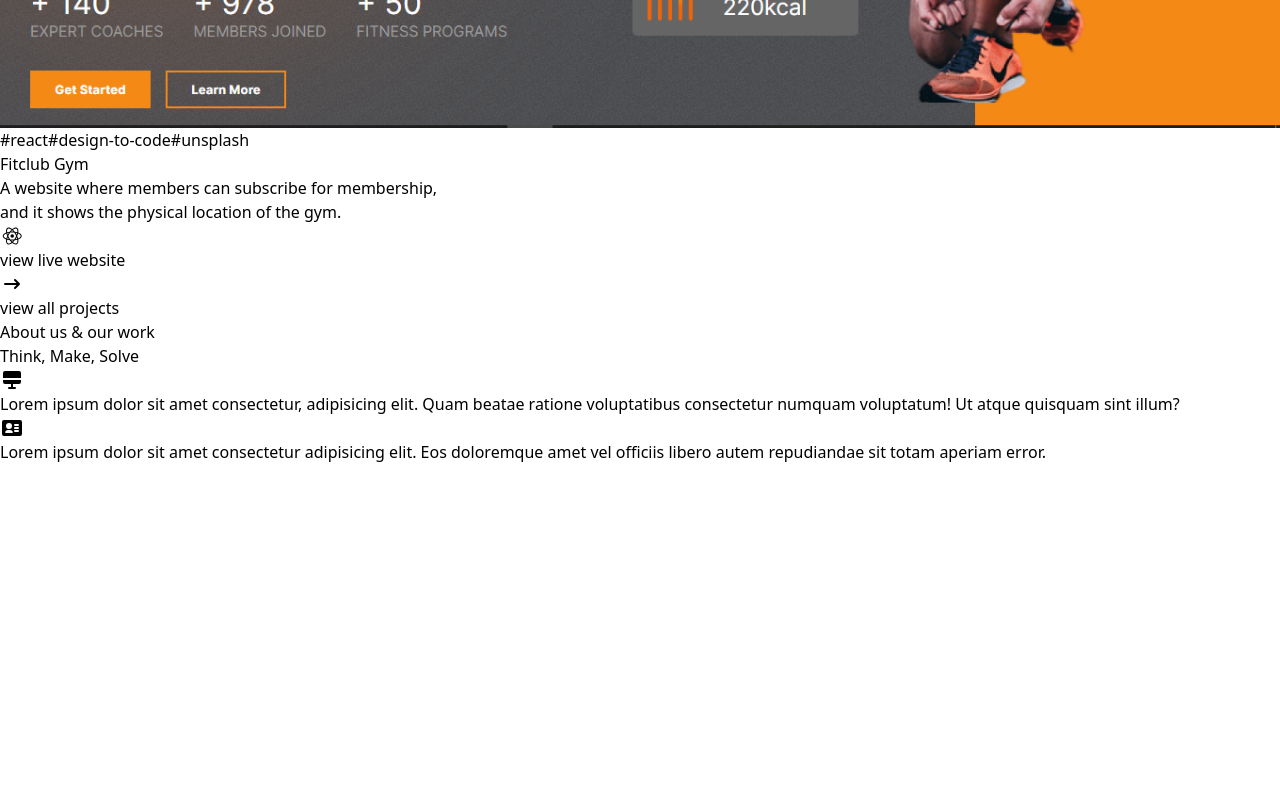
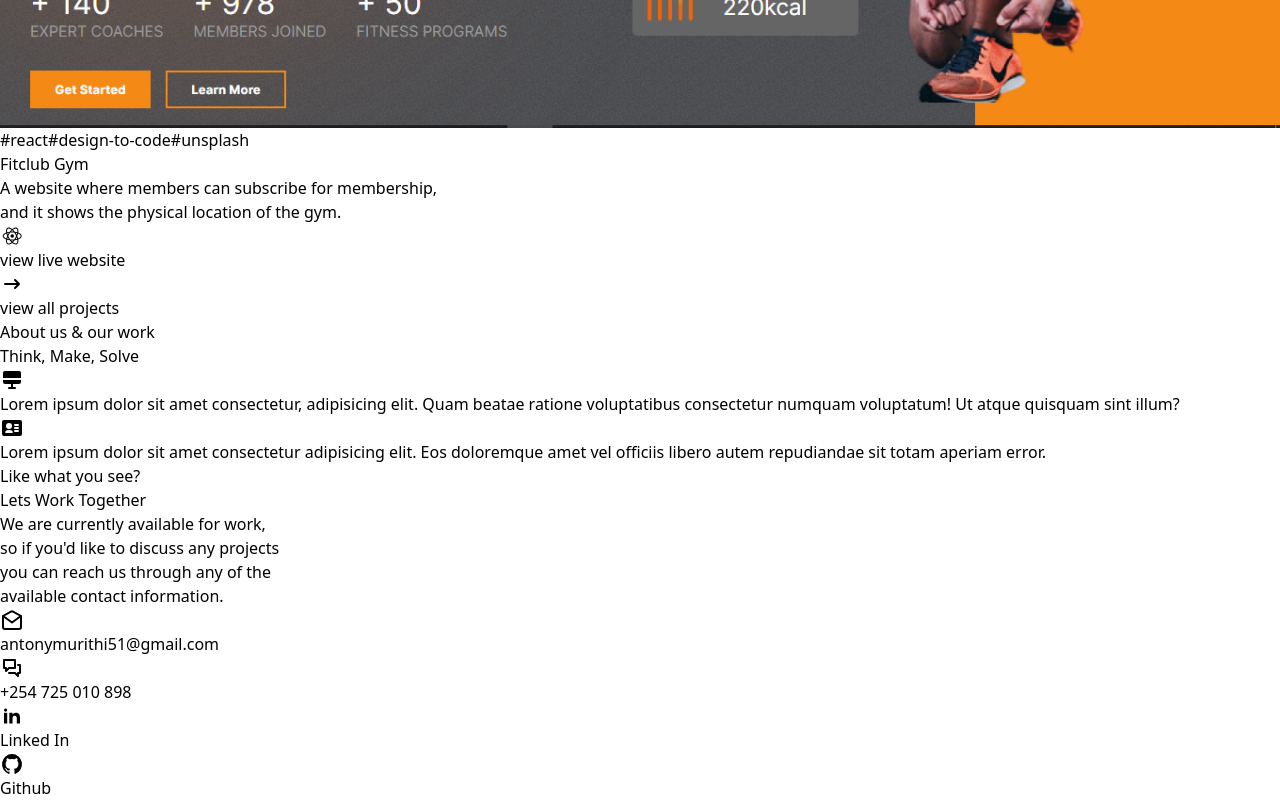
Before and after one commit to codewithAntony/Aleton-services, a React (Vite) app: page / in a window 1280 px wide. Shown: the part 2253-3053 px from the top of the page. Before the commit the page ends 2717 px from the top, so only its background shows below. Built offline with nearby package versions, Linux system fonts and the light colour scheme.

Commit message:
about components updates

```diff
--- a/src/components/About.jsx
+++ b/src/components/About.jsx
@@ -1,6 +1,6 @@
 function About() {
     return (
-        <div className="bg-[#FFD43A] py-[55px]">
+        <div className="bg-[#FFD43A] py-[80px]">
             <div className="w-full mx-auto p-3 max-w-6xl">
                 <div className="flex flex-col sm:flex-row sm:gap-[190px]">
                     <div className="w-full md:w-1/2 lg:w-2/3">
@@ -12,8 +12,8 @@
                         </h1>
                     </div>
                 </div>
-                <div className="flex flex-col sm:flex sm:flex-row sm:gap-[30px]">
-                    <div className="border border-gray-200 w-[320px] h-[180px] p-5 sm:w-[450px] sm:h-[220px] sm:p-10">
+                <div className="flex flex-col py-8  sm:flex sm:flex-row sm:gap-[40px]">
+                    <div className="border border-black w-[320px] h-[200px] mb-[30px] p-5 hover:bg-white sm:w-[500px] sm:h-[230px] sm:p-10">
                         <svg
                             className="w-6 h-6 text-gray-800 dark:text-white"
                             aria-hidden="true"
@@ -29,13 +29,13 @@
                                 clip-rule="evenodd"
                             />
                         </svg>
-                        <p>
+                        <p className="py-3">
                             Lorem ipsum dolor sit amet consectetur, adipisicing
                             elit. Quam beatae ratione voluptatibus consectetur
                             numquam voluptatum! Ut atque quisquam sint illum?
                         </p>
                     </div>
-                    <div className="border  border-gray-200 w-[320px] h-[180px] p-5 sm:w-[450px] sm:h-[220px] sm:p-10">
+                    <div className="border border-black w-[320px] h-[200px] p-5 sm:w-[500px] sm:h-[230px] sm:p-10 hover:bg-white">
                         <svg
                             className="w-6 h-6 text-gray-800 dark:text-white"
                             aria-hidden="true"
@@ -51,11 +51,108 @@
                                 clip-rule="evenodd"
                             />
                         </svg>
-                        <p>
+                        <p className="py-3">
                             Lorem ipsum dolor sit amet consectetur adipisicing
                             elit. Eos doloremque amet vel officiis libero autem
                             repudiandae sit totam aperiam error.
                         </p>
+                    </div>
+                </div>
+                <div className="bg-white py-[60px] my-[30px]">
+                    <div className="py-[10px] flex flex-col p-5">
+                        <h5 className="text-[#5359B9] font-semibold text-lg pb-[15px]">
+                            Like what you see?
+                        </h5>
+                        <h1 className="pb-[15px] text-black font-bold text-3xl">
+                            Lets Work Together
+                        </h1>
+                    </div>
+                    <div className="flex flex-col gap-7 sm:gap-[210px] p-3 sm:flex sm:flex-row sm:p-7">
+                        <p className="pl-2 text-gray-500 font-medium">
+                            We are currently available for work, <br /> so if
+                            you'd like to discuss any projects <br /> you can
+                            reach us through any of the <br /> available contact
+                            information.
+                        </p>
+                        <div className="flex flex-col gap-7">
+                            <div className="flex gap-5">
+                                <svg
+                                    className="w-[27px] h-[27px] text-[#5359B9] dark:text-white"
+                                    aria-hidden="true"
+                                    xmlns="http://www.w3.org/2000/svg"
+                                    width="24"
+                                    height="24"
+                                    fill="none"
+                                    viewBox="0 0 24 24"
+                                >
+                                    <path
+                                        stroke="currentColor"
+                                        strokeLinecap="round"
+                                        strokeLinejoin="round"
+                                        strokeWidth="2"
+                                        d="M21 8v11a2 2 0 0 1-2 2H5a2 2 0 0 1-2-2V8m18 0-8.029-4.46a2 2 0 0 0-1.942 0L3 8m18 0-9 6.5L3 8"
+                                    />
+                                </svg>
+                                <p>antonymurithi51@gmail.com</p>
+                            </div>
+                            <div className="flex gap-5">
+                                <svg
+                                    className="w-[27px] h-[27px] text-[#5359B9]  dark:text-white"
+                                    aria-hidden="true"
+                                    xmlns="http://www.w3.org/2000/svg"
+                                    width="24"
+                                    height="24"
+                                    fill="none"
+                                    viewBox="0 0 24 24"
+                                >
+                                    <path
+                                        stroke="currentColor"
+                                        strokeLinecap="round"
+                                        strokeLinejoin="round"
+                                        strokeWidth="2"
+                                        d="M9 17h6l3 3v-3h2V9h-2M4 4h11v8H9l-3 3v-3H4V4Z"
+                                    />
+                                </svg>
+                                <p>+254 725 010 898</p>
+                            </div>
+                            <div className="flex gap-5">
+                                <svg
+                                    className="w-[27px] h-[27px] text-[#5359B9] dark:text-white"
+                                    aria-hidden="true"
+                                    xmlns="http://www.w3.org/2000/svg"
+                                    width="24"
+                                    height="24"
+                                    fill="currentColor"
+                                    viewBox="0 0 24 24"
+                                >
+                                    <path
+                                        fill-rule="evenodd"
+                                        d="M12.51 8.796v1.697a3.738 3.738 0 0 1 3.288-1.684c3.455 0 4.202 2.16 4.202 4.97V19.5h-3.2v-5.072c0-1.21-.244-2.766-2.128-2.766-1.827 0-2.139 1.317-2.139 2.676V19.5h-3.19V8.796h3.168ZM7.2 6.106a1.61 1.61 0 0 1-.988 1.483 1.595 1.595 0 0 1-1.743-.348A1.607 1.607 0 0 1 5.6 4.5a1.601 1.601 0 0 1 1.6 1.606Z"
+                                        clip-rule="evenodd"
+                                    />
+                                    <path d="M7.2 8.809H4V19.5h3.2V8.809Z" />
+                                </svg>
+                                <p>Linked In</p>
+                            </div>
+                            <div className="flex gap-5">
+                                <svg
+                                    className="w-[27px] h-[27px] text-[#5359B9] dark:text-white"
+                                    aria-hidden="true"
+                                    xmlns="http://www.w3.org/2000/svg"
+                                    width="24"
+                                    height="24"
+                                    fill="currentColor"
+                                    viewBox="0 0 24 24"
+                                >
+                                    <path
+                                        fill-rule="evenodd"
+                                        d="M12.006 2a9.847 9.847 0 0 0-6.484 2.44 10.32 10.32 0 0 0-3.393 6.17 10.48 10.48 0 0 0 1.317 6.955 10.045 10.045 0 0 0 5.4 4.418c.504.095.683-.223.683-.494 0-.245-.01-1.052-.014-1.908-2.78.62-3.366-1.21-3.366-1.21a2.711 2.711 0 0 0-1.11-1.5c-.907-.637.07-.621.07-.621.317.044.62.163.885.346.266.183.487.426.647.71.135.253.318.476.538.655a2.079 2.079 0 0 0 2.37.196c.045-.52.27-1.006.635-1.37-2.219-.259-4.554-1.138-4.554-5.07a4.022 4.022 0 0 1 1.031-2.75 3.77 3.77 0 0 1 .096-2.713s.839-.275 2.749 1.05a9.26 9.26 0 0 1 5.004 0c1.906-1.325 2.74-1.05 2.74-1.05.37.858.406 1.828.101 2.713a4.017 4.017 0 0 1 1.029 2.75c0 3.939-2.339 4.805-4.564 5.058a2.471 2.471 0 0 1 .679 1.897c0 1.372-.012 2.477-.012 2.814 0 .272.18.592.687.492a10.05 10.05 0 0 0 5.388-4.421 10.473 10.473 0 0 0 1.313-6.948 10.32 10.32 0 0 0-3.39-6.165A9.847 9.847 0 0 0 12.007 2Z"
+                                        clip-rule="evenodd"
+                                    />
+                                </svg>
+                                <p>Github</p>
+                            </div>
+                        </div>
                     </div>
                 </div>
             </div>
```
